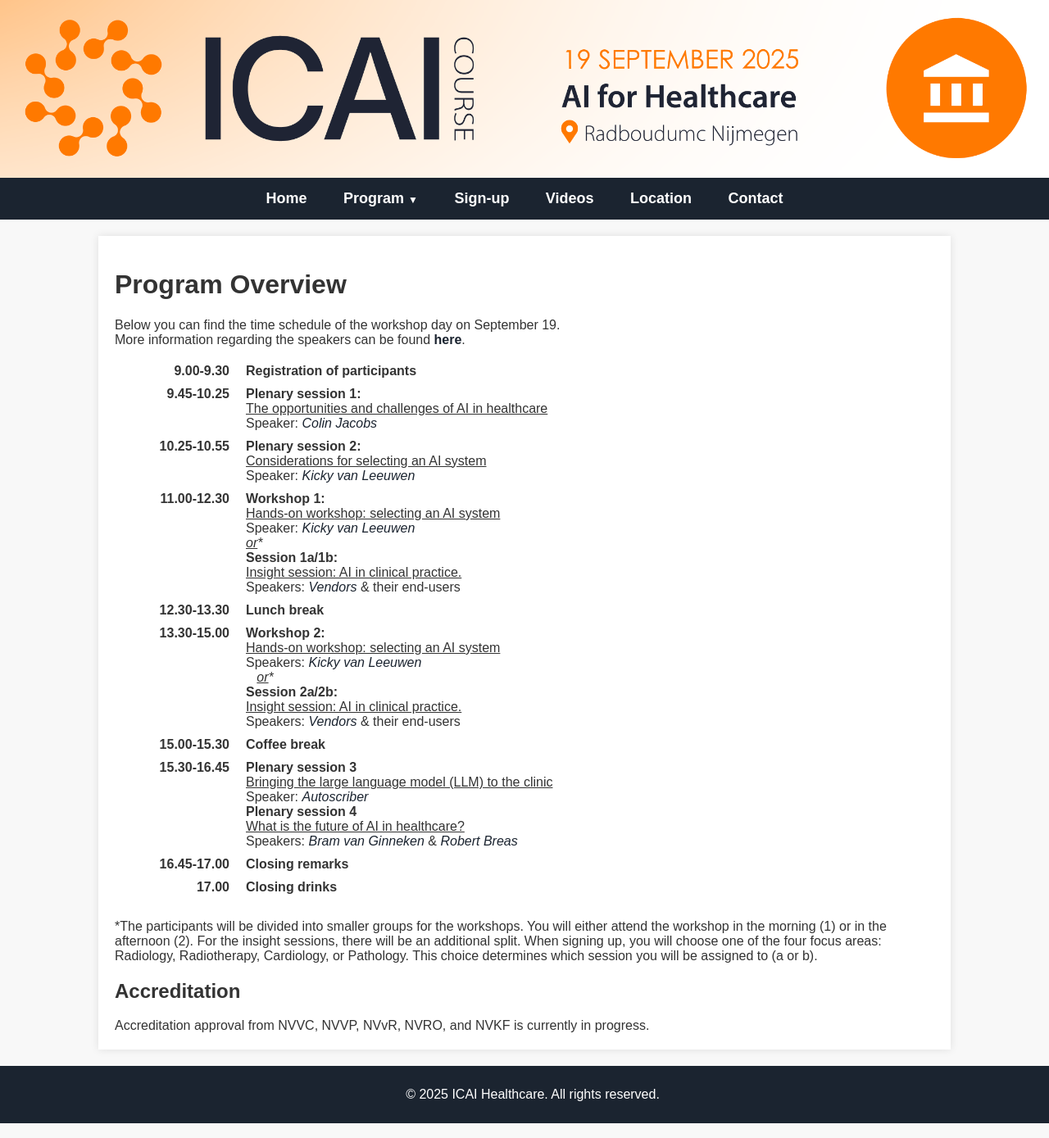
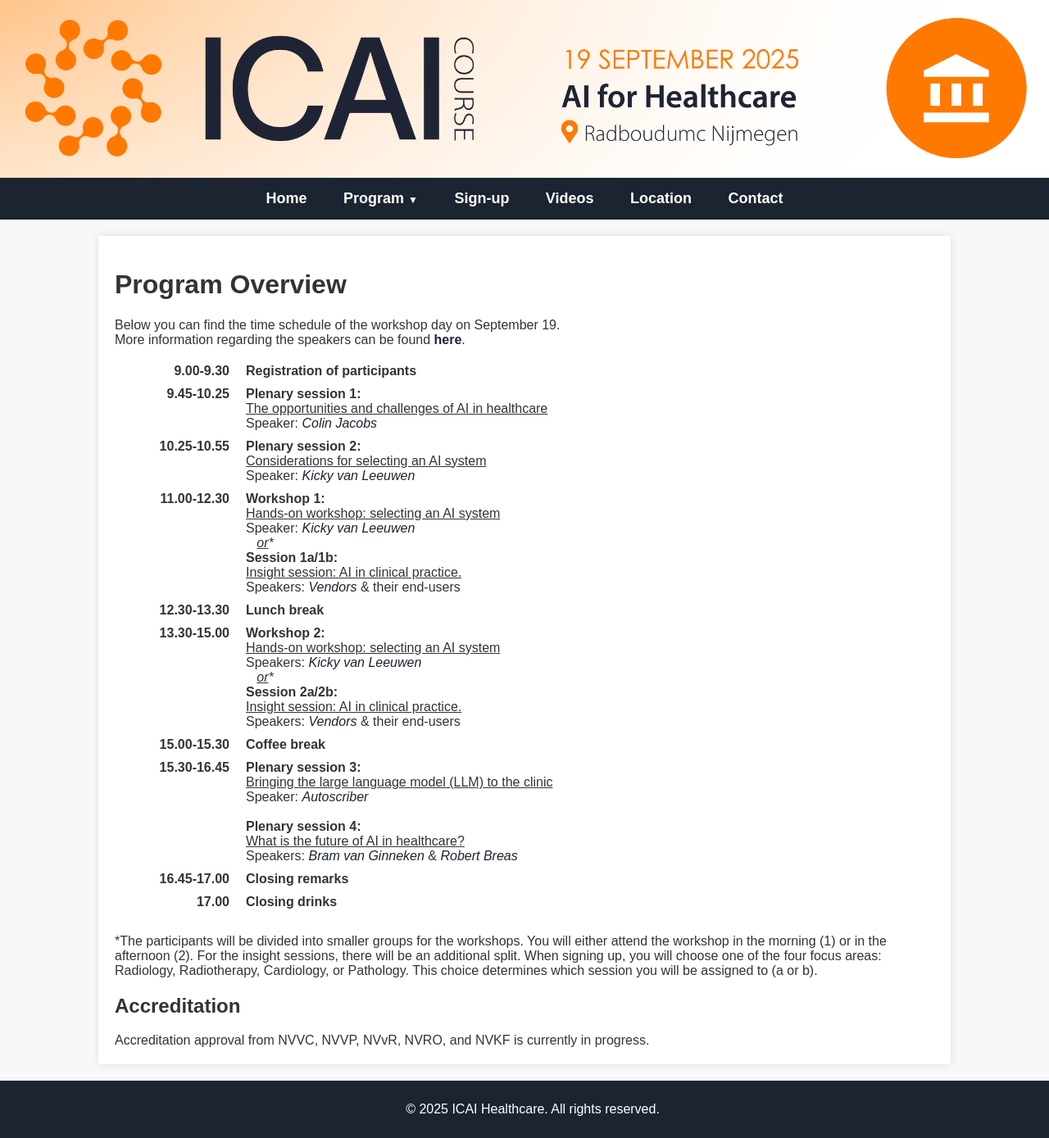
Before and after one commit to marliebesouw/marliebesouw.github.io, a Jekyll site: the page built from program.md, in a window 1280 px wide. Shown: the whole page at 82% size. Built offline with Jekyll 4.4.1, drawn with Linux system fonts in a browser that asks for light colours.

Commit message:
layout program

```diff
--- a/program.md
+++ b/program.md
@@ -70,8 +70,8 @@
         <div class="program-description">
             <strong>Workshop 1:</strong><br>
             <u>Hands-on workshop: selecting an AI system</u><br>
-            Speaker: <a href= "{{ site.url }}/speakers#kicky-van-leeuwen" class="speaker-link">Kicky van Leeuwen</a>
-            &nbsp;&nbsp;<br><em><u>or</u>*</em><br>
+            Speaker: <a href= "{{ site.url }}/speakers#kicky-van-leeuwen" class="speaker-link">Kicky van Leeuwen</a><br>
+            &nbsp;&nbsp; <em><u>or</u>*</em><br>
             <strong>Session 1a/1b:</strong><br>
             <u>Insight session: AI in clinical practice.</u><br>
             Speakers:  <a href= "{{ site.url }}/vendors" class="speaker-link">Vendors</a> & their end-users
@@ -106,10 +106,10 @@
         <div class="program-time">15.30-16.45</div>
         <div class="program-description">
             <!-- <em>Plenary discussion:<br></em> -->
-            <strong>Plenary session 3</strong><br>
+            <strong>Plenary session 3:</strong><br>
             <u>Bringing the large language model (LLM) to the clinic </u><br>
-            Speaker: <a href= "https://nl.autoscriber.com/" target="_blank" class="speaker-link">Autoscriber</a> <br>
-            <strong>Plenary session 4</strong><br>
+            Speaker: <a href= "https://nl.autoscriber.com/" target="_blank" class="speaker-link">Autoscriber</a> <br><br>
+            <strong>Plenary session 4:</strong><br>
             <u>What is the future of AI in healthcare?</u> <br>
             Speakers:
             <a href= "{{ site.url }}/speakers#bram-van-ginneken" class="speaker-link">Bram van Ginneken</a> &
```
